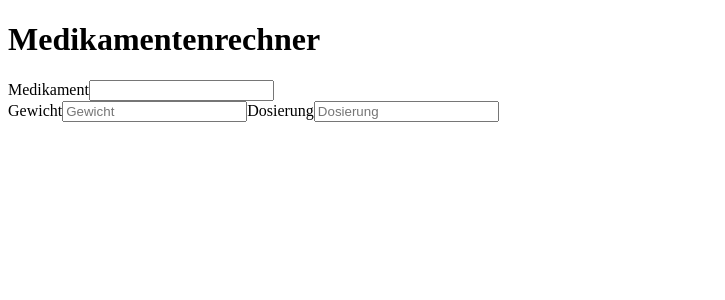
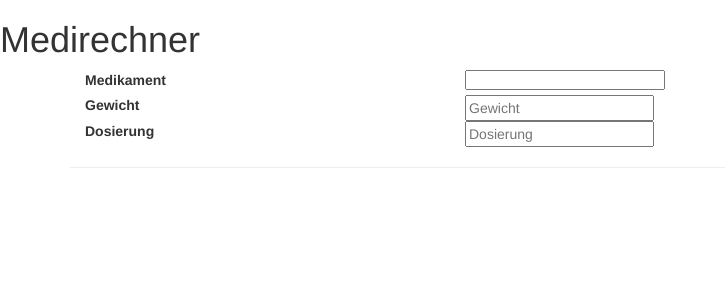
Before and after one commit to yonexbat/medicalc, an Angular app: page / in a window 1280 px wide. Shown: the top 300 px of the page, without its empty margins (0-725 px from the left). Built offline with nearby package versions, Linux system fonts and the light colour scheme.

Commit message:
Zwischenstand

```diff
--- a/src/app/app.component.html
+++ b/src/app/app.component.html
@@ -2,4 +2,6 @@
   {{title}}
 </h1>
 
-<app-medi-input></app-medi-input>
+<div class="container">
+  <app-medi-input></app-medi-input>
+</div>
--- a/src/app/app.component.ts
+++ b/src/app/app.component.ts
@@ -8,5 +8,5 @@ import {MediInputComponent} from './medi-input/medi-input.component'
 })
 
 export class AppComponent {
-  title = 'Medikamentenrechner';
+  title = 'Medirechner';
 }
--- a/src/app/medi-input/medi-input.component.css
+++ b/src/app/medi-input/medi-input.component.css
@@ -0,0 +1,15 @@
+.search-result{
+  border-bottom: 1px solid gray;
+  border-left: 1px solid gray;
+  border-right: 1px solid gray;
+  width:195px;
+  height: 20px;
+  padding: 5px;
+  background-color: white;
+  cursor: pointer;
+}
+
+#search-box{
+  width: 200px;
+  height: 20px;
+}
--- a/src/app/medi-input/medi-input.component.html
+++ b/src/app/medi-input/medi-input.component.html
@@ -1,20 +1,69 @@
 <div>
 
+  <div class="container-fluid">
+
     <!-- Medikament -->
+    <div class="row">
+      <div class="col-sm-4">
         <label>Medikament</label>
+      </div>
+      <div class="col-sm-8">
         <input #searchBox id="search-box" (keyup)="searchMedi(searchBox.value)"
           [(ngModel)] = "mediName"/>
-  <div>
           <div *ngFor="let medi of medisFound | async" class="search-result"
           (click)="selectMedi(medi)" >
             {{medi.Name}}
           </div>
       </div>
+    </div>
 
+    <!-- Gewicht -->
+    <div class="row">
+      <div class="col-sm-4">
         <label>Gewicht</label>
-  <input [(ngModel)]="weight" placeholder="Gewicht" />
+      </div>
+      <div class="col-sm-8">
+        <input [(ngModel)]="weight" placeholder="Gewicht" type="number"/>
+      </div>
+    </div>
 
+    <!-- Dosierung -->
+    <div class="row">
+      <div class="col-sm-4">
         <label>Dosierung</label>
-  <input [(ngModel)]="dose" placeholder="Dosierung" />
+      </div>
+      <div class="col-sm-8">
+        <input [(ngModel)]="dose" placeholder="Dosierung" type="number"/>
+      </div>
+    </div>
 
   </div>
+  <hr/>
+
+  <div class="container-fluid" *ngIf="medi && quantity()" >
+
+    <!-- Menge -->
+    <div class="row">
+      <div class="col-sm-4">
+        <label>Menge</label>
+      </div>
+
+      <div class="col-sm-8">
+        {{quantity()}}
+      </div>
+    </div>
+
+    <!-- Medi -->
+    <div class="row">
+      <div class="col-sm-4">
+        <label>Medi</label>
+      </div>
+
+      <div class="col-sm-8">
+        {{medi.Name}}
+      </div>
+    </div>
+
+  </div>
+
+</div>
--- a/src/app/medi-input/medi-input.component.ts
+++ b/src/app/medi-input/medi-input.component.ts
@@ -1,4 +1,5 @@
-import {Component, OnInit } from '@angular/core';
+import {Input, Component, OnInit, OnChanges,
+        SimpleChanges, SimpleChange,ChangeDetectionStrategy, DoCheck } from '@angular/core';
 import {MediserviceService} from './../mediservice.service';
 import {Observable} from 'rxjs/Observable';
 import {Subject } from 'rxjs/Subject';
@@ -18,16 +19,23 @@ import 'rxjs/add/operator/distinctUntilChanged';
   selector: 'app-medi-input',
   templateUrl: './medi-input.component.html',
   styleUrls: ['./medi-input.component.css'],
-  providers: [MediserviceService]
+  providers: [MediserviceService],
+  changeDetection: ChangeDetectionStrategy.OnPush,
 })
-export class MediInputComponent implements OnInit {
+export class MediInputComponent implements OnInit, DoCheck {
 
+  @Input()
   weight: number;
+
+  @Input()
   dose: number;
+
   medisFound: Observable<MediData[]>;
   private mediSearchTearm = new Subject<string>();
   medi: MediData;
   mediName: string;
+
+
 
 
   constructor(private mediInputService: MediserviceService) { }
@@ -47,6 +55,12 @@ export class MediInputComponent implements OnInit {
         console.log(error);
         return Observable.of<MediData[]>([]);
       });
+
+  }
+
+
+  ngDoCheck() {
+    //debugger;
   }
 
   // Push a search term into the observable stream.
@@ -58,5 +72,11 @@ export class MediInputComponent implements OnInit {
   {
     this.medi = medi;
     this.mediName = medi.Name;
+    this.mediSearchTearm.next('');
   }
+
+  quantity() : number {
+    return this.dose*this.weight;
+  }
+
 }
--- a/src/index.html
+++ b/src/index.html
@@ -7,6 +7,14 @@
 
   <meta name="viewport" content="width=device-width, initial-scale=1">
   <link rel="icon" type="image/x-icon" href="favicon.ico">
+  <!-- Latest compiled and minified CSS -->
+  <link rel="stylesheet" href="https://maxcdn.bootstrapcdn.com/bootstrap/3.3.7/css/bootstrap.min.css">
+
+  <!-- jQuery library -->
+  <script src="https://ajax.googleapis.com/ajax/libs/jquery/3.1.1/jquery.min.js"></script>
+
+  <!-- Latest compiled JavaScript -->
+  <script src="https://maxcdn.bootstrapcdn.com/bootstrap/3.3.7/js/bootstrap.min.js"></script>
 </head>
 <body>
   <app-root>Loading...</app-root>
```
Lines whose indentation alone changed are shown as unchanged.
